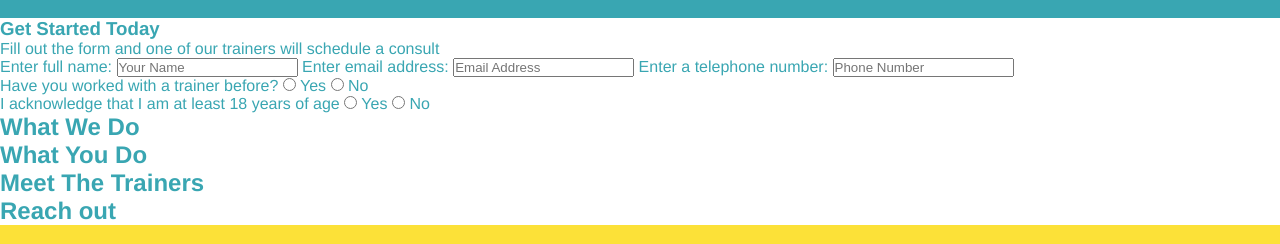
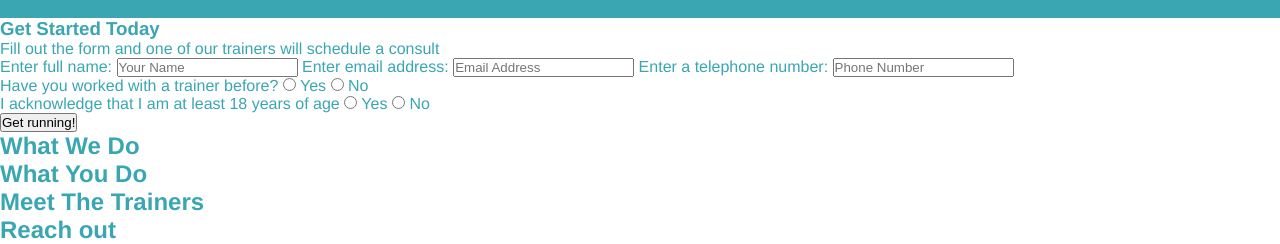
Before and after one commit to jcdogski/run-buddy, a plain HTML site: page index.html in a window 1280 px wide. Shown: the part 64-308 px from the top of the page. Drawn offline with Linux system fonts and the light colour scheme.

Commit message:
Added submit button

```diff
--- a/index.html
+++ b/index.html
@@ -57,8 +57,11 @@
     <input type="radio" name="age-confirm" id="age-no"/>
     <label for="age-no">No</label>
 </p>
+<button type="submit">
+    Get running!
+</button>
 </form>
-    </div>
+</div>
 </section>
         <!--Hero/jumbotron-->
         <section></section>
```
